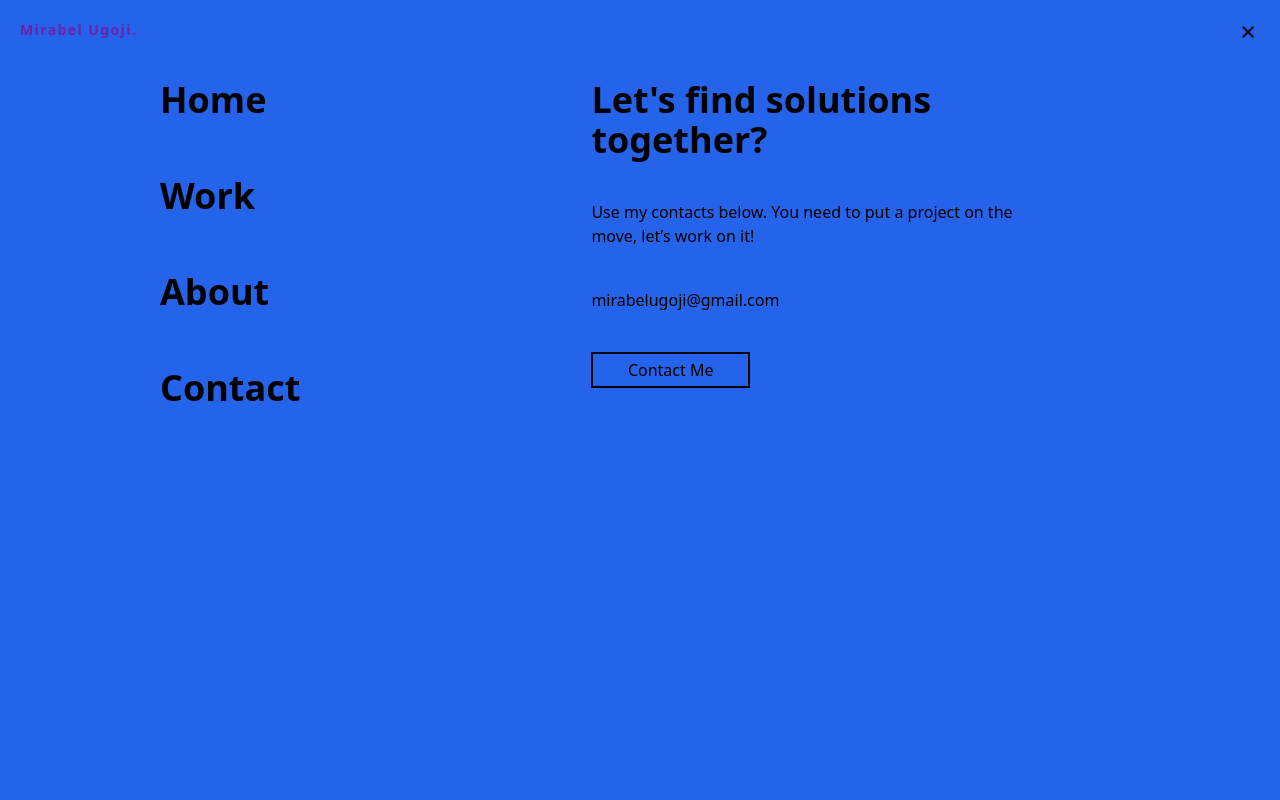
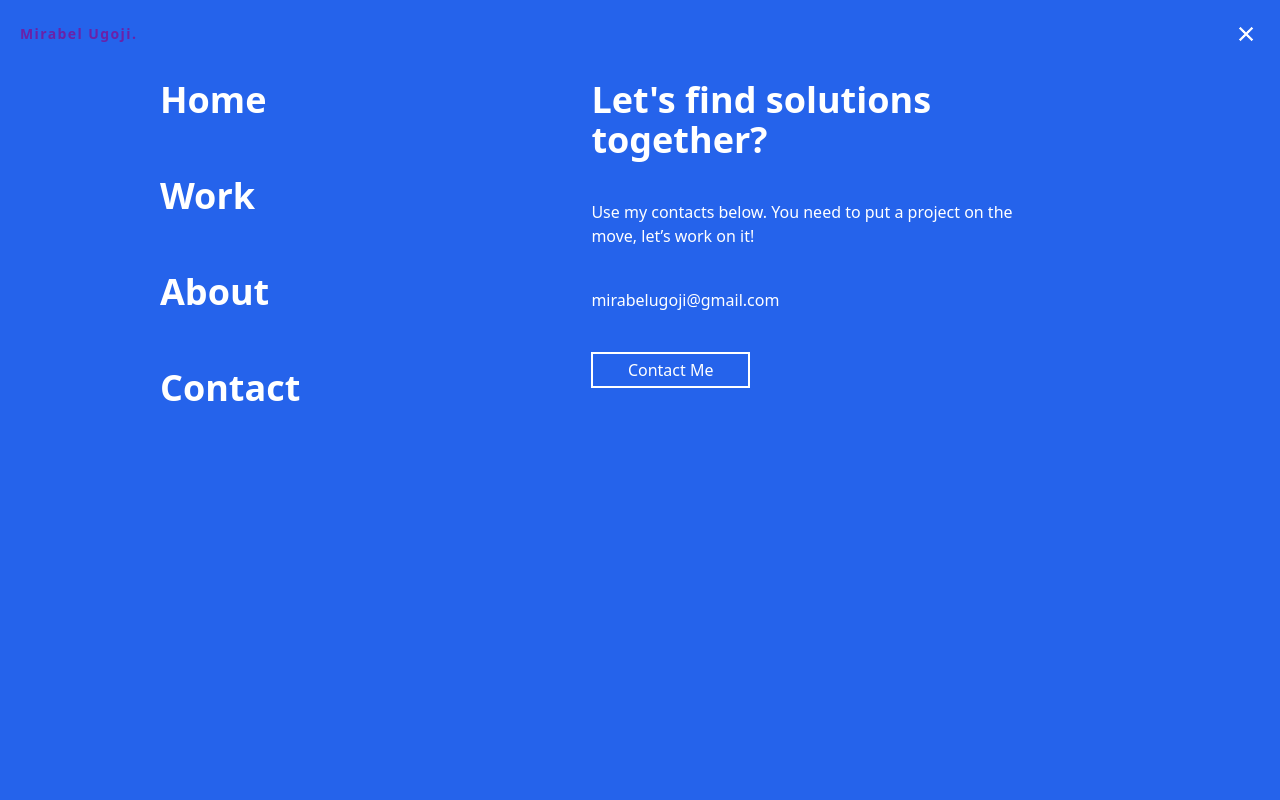
Before and after one commit to Meerahbel/my-portfolio, a React (Vite) app: page / in a window 1280 px wide. Both pictures are taken after a click on the element 1248 px from the left and 44 px from the top of the page. Shown: the top 800 px of the page. Built offline with nearby package versions, Linux system fonts and the light colour scheme.

Commit message:
Made changes

```diff
--- a/src/Components/Aboutme.jsx
+++ b/src/Components/Aboutme.jsx
@@ -7,7 +7,7 @@ const Aboutme = () => {
     AOS.init();
   }, []);
   return (
-    <section className="bg-blue-600 py-20 px-5 md:px-40">
+    <section className="bg-blue-600 py-20 px-5 md:px-40 text-white">
       <h1
         className="text-2xl md:text-3xl font-semibold"
         data-aos="fade-up"
@@ -17,7 +17,7 @@ const Aboutme = () => {
         keen eye for design and a commitment to crafting engaging and responsive
         user interfaces.
       </h1>
-      <button className="border-2 border-black px-3 py-1 mt-10">
+      <button className="border-2 border-white px-3 py-1 mt-10">
         More About Me
       </button>
     </section>
--- a/src/Components/Footer.jsx
+++ b/src/Components/Footer.jsx
@@ -19,7 +19,7 @@ const Footer = () => {
             Let's create something{" "}
             <span className="text-purple-800">together?</span>
           </h1>
-          <button className="px-3 py-1 border-2 border-purple-800 w-[40%] md:w-[30%]">
+          <button className="px-3 py-1 border-2 border-purple-800 w-[40%] md:w-[30%] lg:w-[40%] xl:w-[30%]">
             Contact Me
           </button>
         </div>
--- a/src/Components/Header.jsx
+++ b/src/Components/Header.jsx
@@ -22,20 +22,20 @@ const Header = () => {
 
       {dropdown && (
         <div className="flex flex-col fixed w-full top-0 left-0 min-h-[100vh] bg-blue-600 py-20 px-5 md:px-40 z-[999]">
-          <div className="flex justify-between px-5 absolute w-full top-10 lg:top-5 left-0">
+          <div className="flex justify-between items-center px-5 absolute w-full top-10 lg:top-5 left-0">
             <p className="text-sm text-purple-800 font-bold tracking-widest">
               Mirabel Ugoji.
             </p>
             <div onClick={handleMenu}>
               <img
-                src="/images/cancel.png"
+                src="/images/cancel2.png"
                 alt="cancel icon"
-                className="w-6 h-6"
+                className="w-7 h-7"
               />
             </div>
           </div>
           <div className="flex mt-10 md:mt-0">
-            <ul className="flex flex-col gap-8 md:gap-14 w-[50%] font-medium">
+            <ul className="flex flex-col gap-8 md:gap-14 w-[50%] font-medium text-white">
               <li className="text-4xl font-semibold">
                 <Link to="/">Home</Link>
               </li>
@@ -49,7 +49,7 @@ const Header = () => {
                 <Link to="/contact"> Contact</Link>
               </li>
             </ul>
-            <div className="lg:flex flex-col gap-10 hidden">
+            <div className="lg:flex flex-col gap-10 hidden text-white">
               <h1 className="text-4xl font-bold w-[80%]">
                 Let's find solutions together?
               </h1>
@@ -58,7 +58,7 @@ const Header = () => {
                 let’s work on it!
               </p>
               <p>mirabelugoji@gmail.com</p>
-              <button className="border-2 border-black w-[30%] py-1">
+              <button className="border-2 border-white w-[30%] py-1">
                 Contact Me
               </button>
             </div>
```
Also changed, not shown: public/images/cancel2.png.
